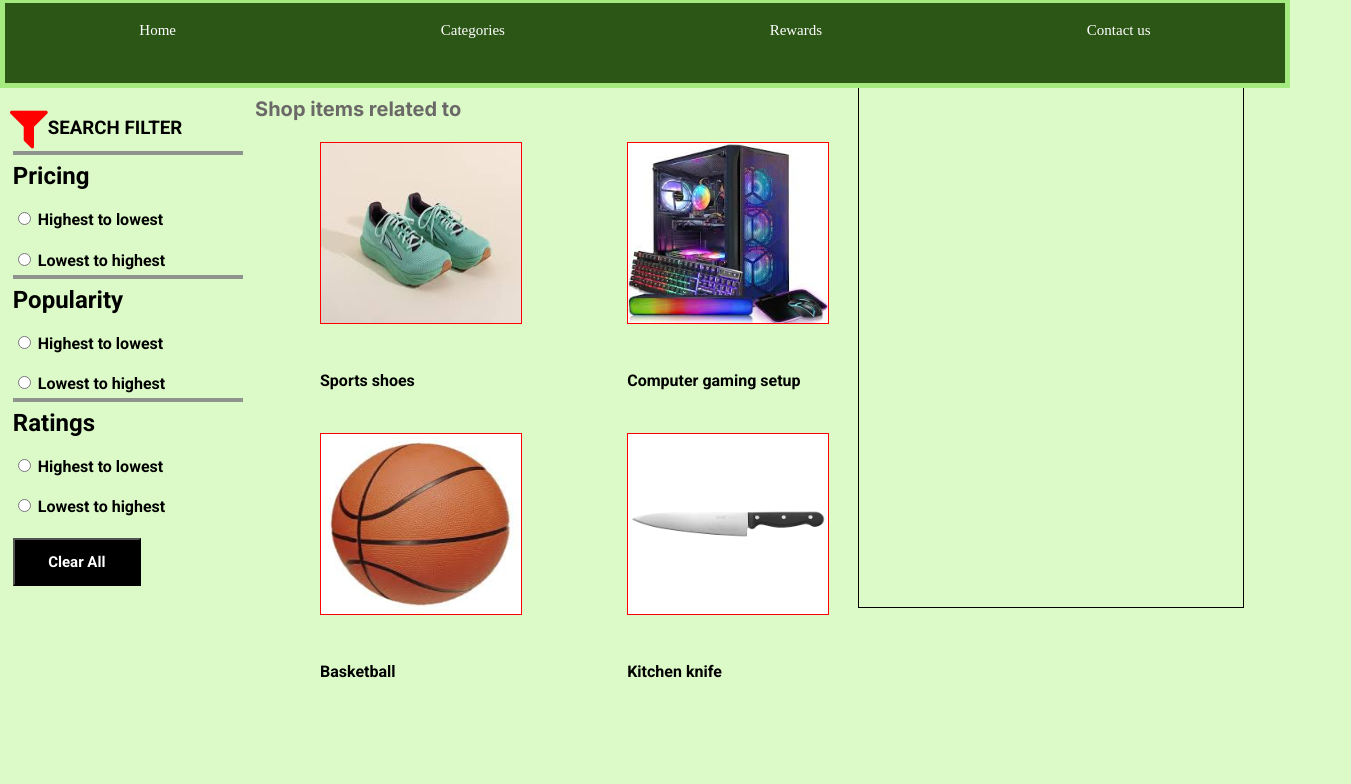
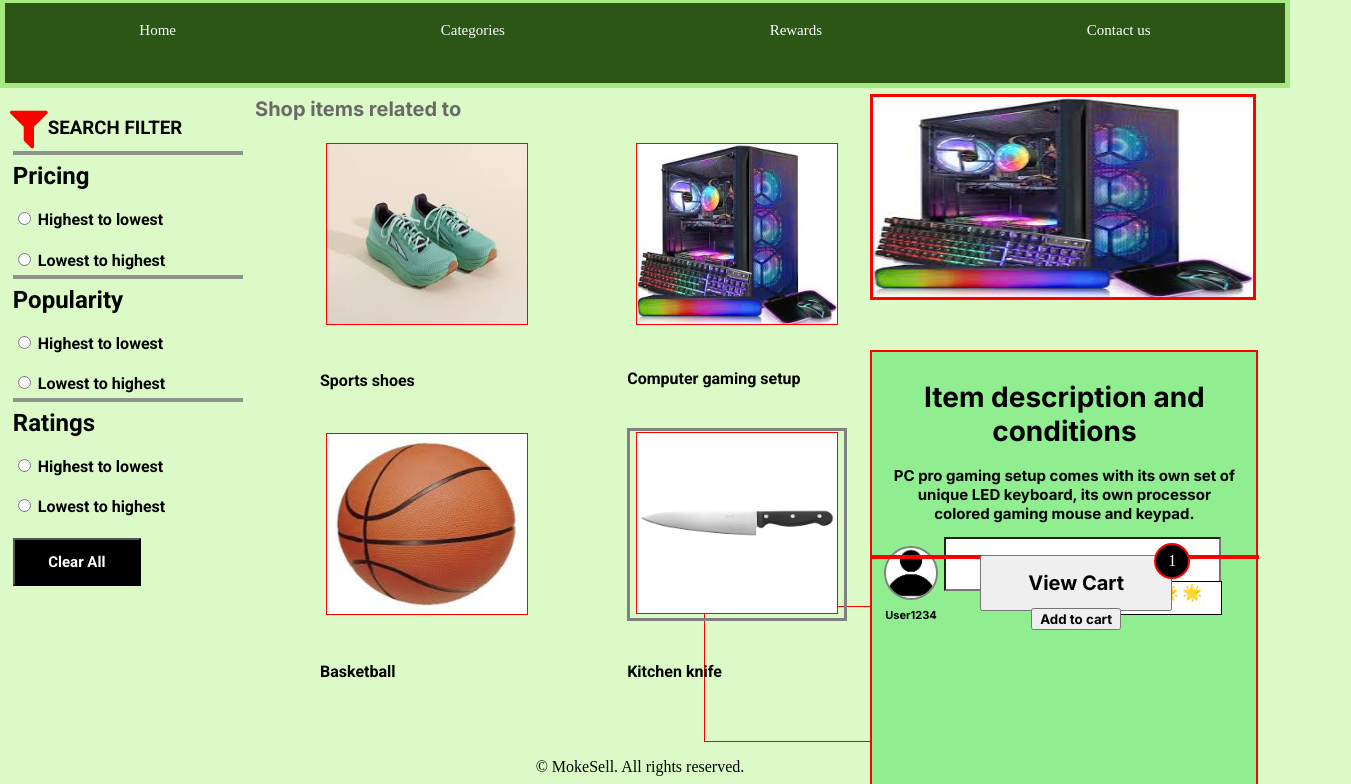
Before and after one commit to Heyheymilly/FED2024Asg2_P04_Team8, a plain HTML site: page html/Shopping-page.html in a window 1280 px wide. Shown: the part 146-930 px from the top of the page, 1351 px wide, since content can reach past the window. Drawn offline with Linux system fonts and the light colour scheme; a web font is replaced by a local one.

Commit message:
Added the item description, picture, comments and the view cart add cart button

```diff
--- a/css/Shopping-page.css
+++ b/css/Shopping-page.css
@@ -207,8 +207,11 @@ main {
     padding: 0;
     position: absolute;
     top: 36vh;
-} .category-item-container1-css div img {
+} .category-item-container1-css button img {
     border: 1px solid red;
+} .category-item-container1-css button {
+    border: none;
+    background: none;
 }
 
 .category-item-container2-css {
@@ -218,20 +221,146 @@ main {
     justify-content: space-between;
     padding: 0;
     margin-left: 49vw;
-    padding: 0;
     position: absolute;
     top: 36vh;
-} .category-item-container2-css div img {
+} .category-item-container2-css button img {
     border: 1px solid red;
+} .category-item-container2-css button {
+    border: none;
+    background: none;
 }
 
+#kitchen-knife {
+    border: 3px solid grey;
+}
+
+#selected-item-img-api {
+    display: flex;
+    height: 200px;
+    flex-direction: column;
+    justify-content: space-between;
+    padding: 0;
+    margin-left: 68vw;
+    position: absolute;
+    z-index: 3;
+    top: 30vh;
+    border:3px solid red ;
+}
+
+
 .item-details-container-css {
+    height: 54vh;
+    width: 30vw;
+    display: flex;
+    flex-direction: column;
+    justify-content: baseline;
+    text-align: center;
+    align-items:center;
+    padding: 0;
+    margin-left: 68vw;
+    position: absolute;
+    z-index: 2;
+    top: 62vh;
+    border: 2px solid red;
+    background-color: lightgreen;
+} .item-details-container-css h3 {
+    font-size: 28px;
+} .item-details-container-css h4 {
+    position: relative;
+    bottom: 30px;
+    font-size: 15px;
+}
+
+.commentor-details-api {
+    display: flex;
+    flex-direction: row;
+    justify-content: start;
+    height: 100px;
+    position: relative;
+    bottom: 95px;
+    left: 50px;
+}
+#commentor-profile-clicked {
+    border: none;
+    background:none;
+} #commentor-profile-clicked img {
+    border: 2px solid grey;
+    background:none;
+    border-radius: 100px;
+    padding: 0;
+    position: relative;
+    bottom: 5px;
+} #commentor-profile-clicked h5 {
+    margin: 0;
+}
+
+#comment-box {
+    height: 6vh;
+    width: 21vw;
+    background-color: rgb(255, 254, 254);
+    color: rgb(20, 18, 18);
+    text-align: center;
+}
+
+.buy-cartadd-container-css {
+    display: flex;
+    align-items: center;
+    border: 1px solid red;
+    flex-direction: column;
+    width: 30vw;
+    margin-left: 55vw;
+} .buy-cartadd-container-css hr {
+    width: 30vw;
+    margin-left: 13vw;
+    position: relative;
+    top: -60px;
+    border: 2px solid red;
+    z-index: 5;
+}
+
+#view-cart-clicked {
+    position: relative;
+    z-index: 5;
+    width: 15vw;
+    height: 7vh;
+    margin-left: 28vw;
+    bottom: 9vh;
+    font-size: 20px;
+}
+
+#cart-item-count-api {
+    height: 4vh;
+    width: 4vh;
+    border-radius: 100px;
+    position: relative;
+    background: black;
+    color: white;
+    text-align: center;
+    align-content: center;
+    border: 2px solid rgb(255, 0, 0);
+    bottom: 17.5vh;
+    z-index: 10;
+    margin-left: 43vw
+}
+
+#add-cart-clicked {
+    position: relative;
+    z-index: 5;
+    width: 7vw;
+    margin-left: 28vw;
+    bottom: 13.8vh;
+}
+
+#commentor-rating-box {
+    display: flex;
+    justify-content: space-around;
+    height: 4vh;
+    width: 10vw;
+    position: relative;
+    right: 10.1vw;
     border: 1px solid black;
-    width: 30vw;
-    height: 80vh;
-    position: relative;
-    left: 67vw;
-    bottom: 80vh;
+    bottom: -44px;
+    background-color: white;
 
 }
 
--- a/html/Shopping-page.html
+++ b/html/Shopping-page.html
@@ -131,23 +131,49 @@
 
         <!-- items category -->
         <div class="category-item-container1-css">
-            <div id="sports-shoes-container-css"><img src="/media/sports-shoes.png" height="180" width="200"></div>
+            <button id="sports-shoes-container-css"><img src="/media/sports-shoes.png" height="180" width="200"></button>
             <h4 class="roboto">Sports shoes</h4>
-            <div id="basketball-container-css"><img src="/media/basketball.png" height="180" width="200"></div>
+            <button id="basketball-container-css"><img src="/media/basketball.png" height="180" width="200"></button>
             <h4 class="roboto">Basketball</h4>
         </div>
 
         <div class="category-item-container2-css">
-            <div id="computer-setup"><img src="/media/computer-set.png" height="180" width="200"></div>
+            <button id="computer-setup"><img src="/media/computer-set.png" height="180" width="200"></button>
             <h4 class="roboto" class="roboto">Computer gaming setup</h4>
-            <div id="kitchen-knife"><img src="/media/kitchen-knife.png" height="180" width="200"></div>
+            <button id="kitchen-knife"><img src="/media/kitchen-knife.png" height="180" width="200"></button>
             <h4 class="roboto">Kitchen knife</h4>
         </div>
 
-        <div class="item-details-container-css">
+        <div id="selected-item-img-api"><img src="/media/computer-set.png" width="380" height="200"></div>
 
+        <div class="item-details-container-css inter">
+            <h3>Item description and conditions</h3>
+            <h4>PC pro gaming setup comes with its own set of unique LED keyboard, its own processor <br>
+                colored gaming mouse and keypad.
+            </h4>
+
+            <h4>Comments</h4>
+            <div class="commentor-details-api">
+                <button id="commentor-profile-clicked">
+                    <img src="/media/profile.png" height="50" width="50" alt="Profile Picture">
+                    <h5 class="inter">User1234</h5>
+                </button>
+                <input type="text" class="inter" id="comment-box" value="Great product!">
+                <div id="commentor-rating-box">
+                    &#127775
+                    &#127775
+                    &#127775
+                    &#127775
+                </div>
+            </div>
         </div>
 
+        <div class="buy-cartadd-container-css">
+            <hr>
+            <button type="button" class="inter" id="view-cart-clicked">View Cart</button>
+            <div id="cart-item-count-api">1</div>
+            <button type="button" class="inter" id="add-cart-clicked">Add to cart</button>
+        </div>
 
         <!-- Link to your JavaScript file -->
         <script type="module" src="../script/Shopping-page.js"></script>
```
